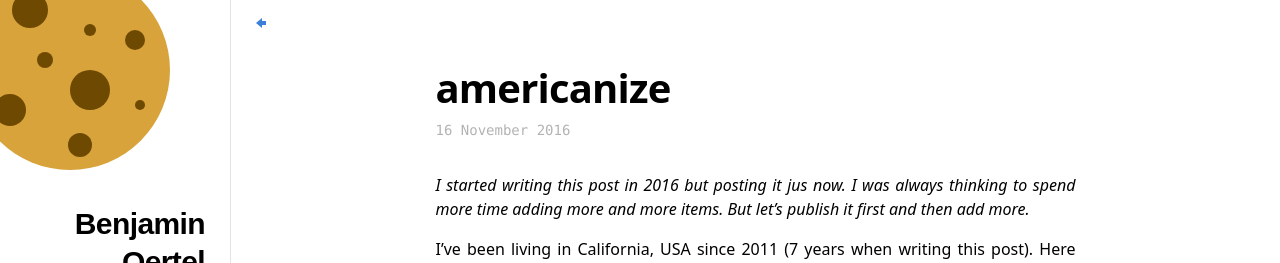
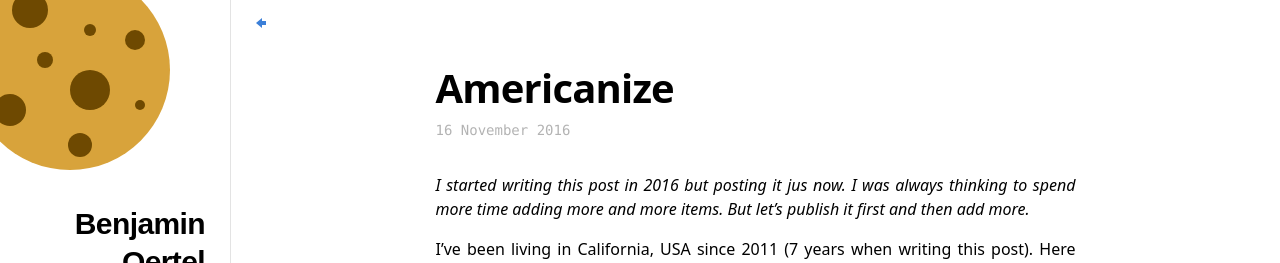
Before and after one commit to boertel/blog, a Jekyll site: the page built from _posts/2016-11-16-americanize.md, in a window 1280 px wide. Shown: the top 263 px of the page. Built offline with Jekyll 4.4.1, drawn with Linux system fonts in a browser that asks for light colours.

Commit message:
capitlize

```diff
--- a/_posts/2016-11-16-americanize.md
+++ b/_posts/2016-11-16-americanize.md
@@ -1,6 +1,6 @@
 ---
 layout: post
-title: americanize
+title: Americanize
 permalink: americanize
 tags:
 ---
```
